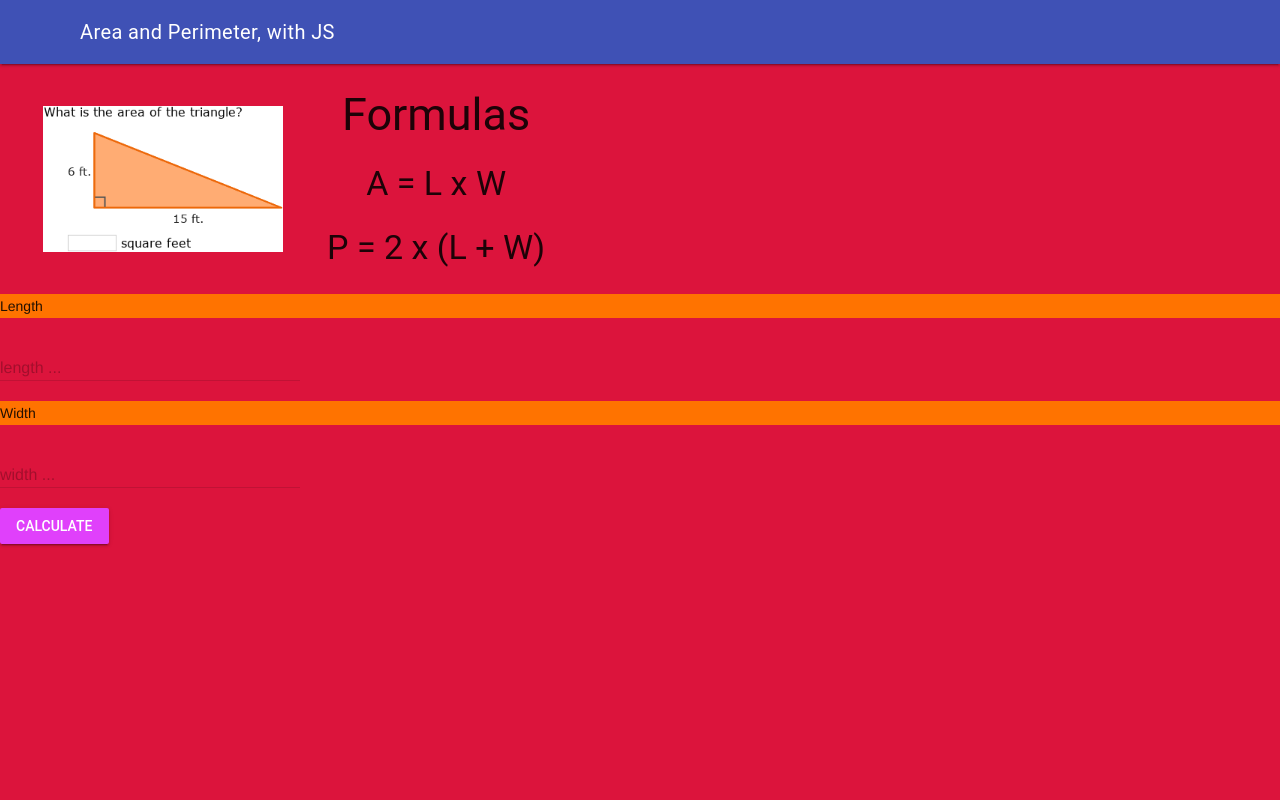
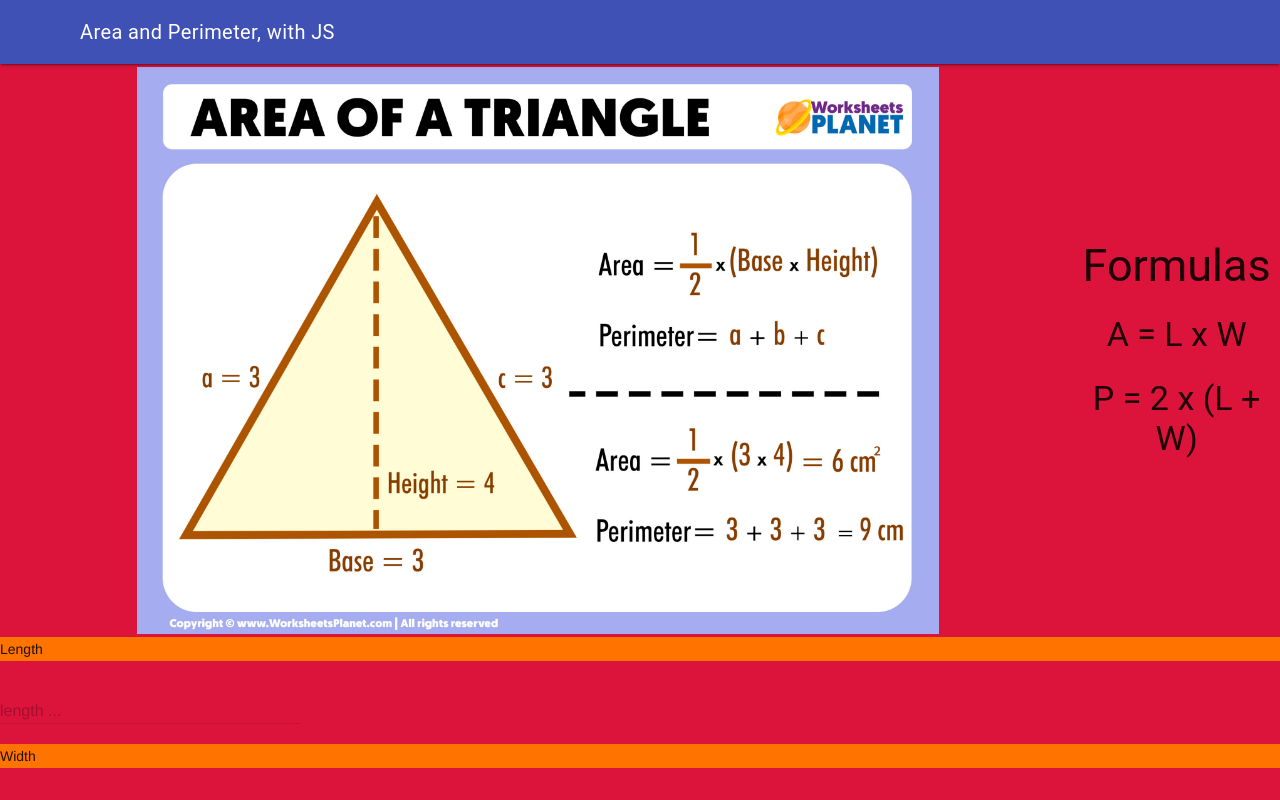
Before and after one commit to ICS20-Programming-Remy-S/Unit2-04-HTML-AreaTriangle, a plain HTML site: page index.html in a window 1280 px wide. Drawn offline with nearby package versions, Linux system fonts and the light colour scheme.

Commit message:
More added

```diff
--- a/index.html
+++ b/index.html
@@ -28,7 +28,7 @@
         <table>
           <tr>
             <th>
-              <img src="./images/triangle.png" alt="Triangle" width="75%" height="auto"/>
+              <img src="./images/triangle.jpg" alt="Triangle" width="75%" height="auto"/>
             </th>
             <th>
               <h2>Formulas</h2>
```
Also changed, not shown: images/triangle.jpg (added), images/triangle.png (deleted).
